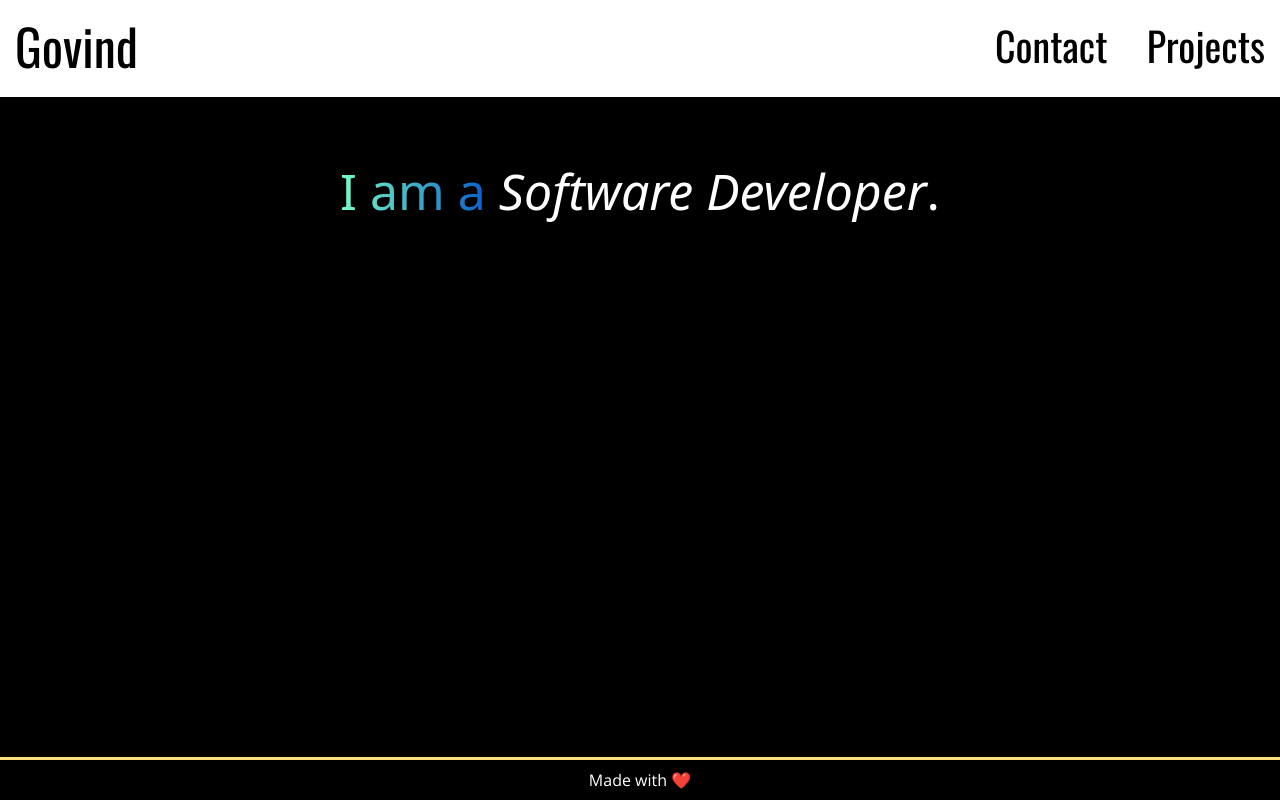
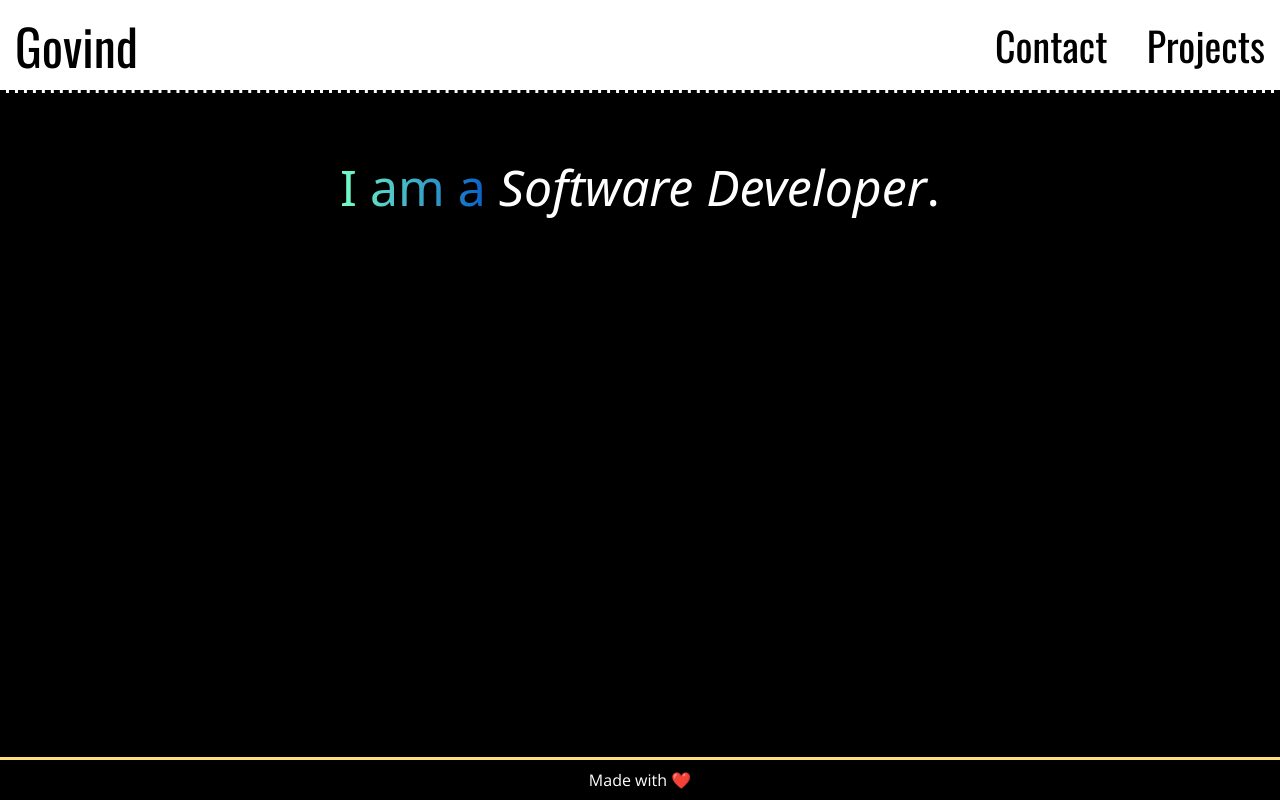
Before and after one commit to govtx86/govtx86.github.io, an Astro site: page / in a window 1280 px wide. Built offline with nearby package versions, Linux system fonts and the light colour scheme; Astro itself is replaced by a stand-in of ours.

Commit message:
Style change

```diff
--- a/src/components/Header.astro
+++ b/src/components/Header.astro
@@ -18,9 +18,11 @@
         justify-content: space-between;
         align-items: center;
         background-color: white;
-        padding: 15px;
-        padding-top: 8px;
+        padding: 8px;
+        padding-left: 15px;
+        padding-right: 15px;
         font-family: 'Oswald';
+        border-bottom: dashed 3px black;
     }
     a {
         text-decoration: none;
```
